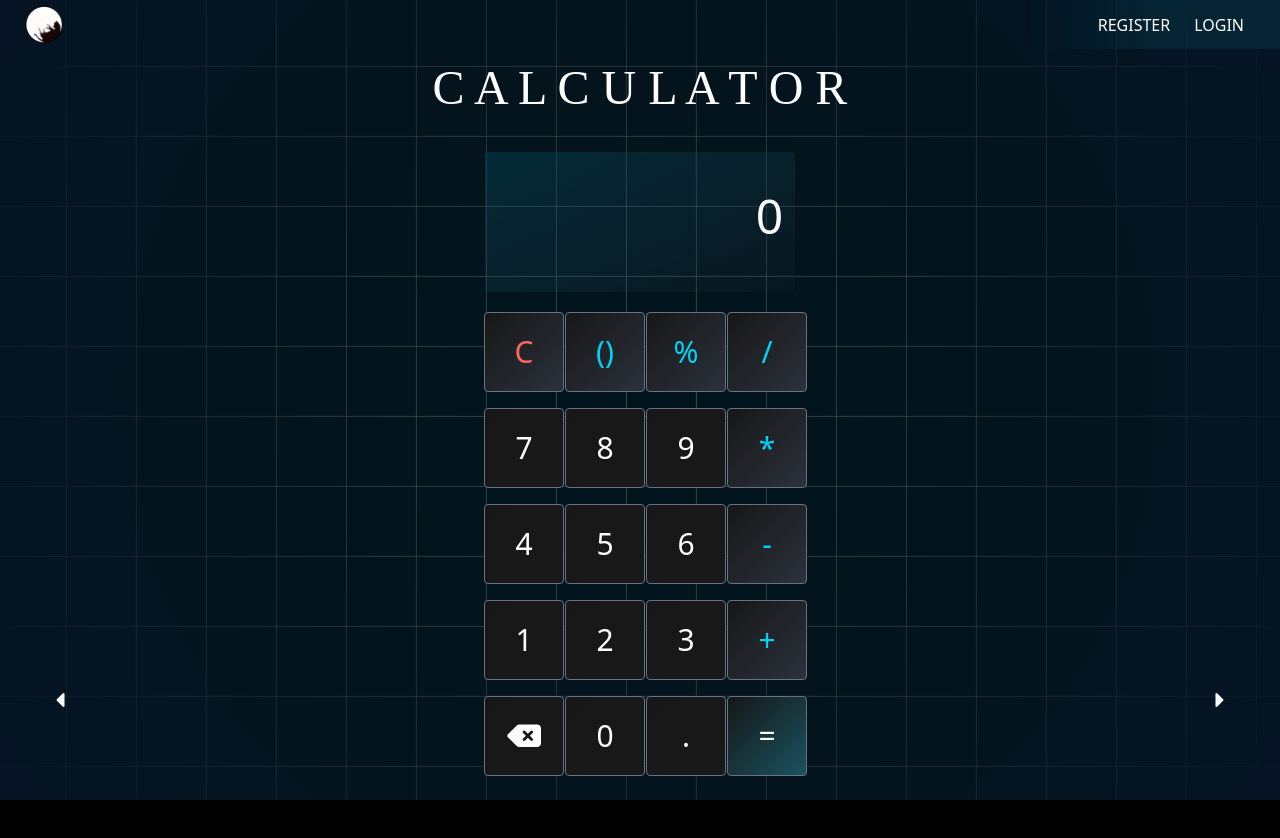
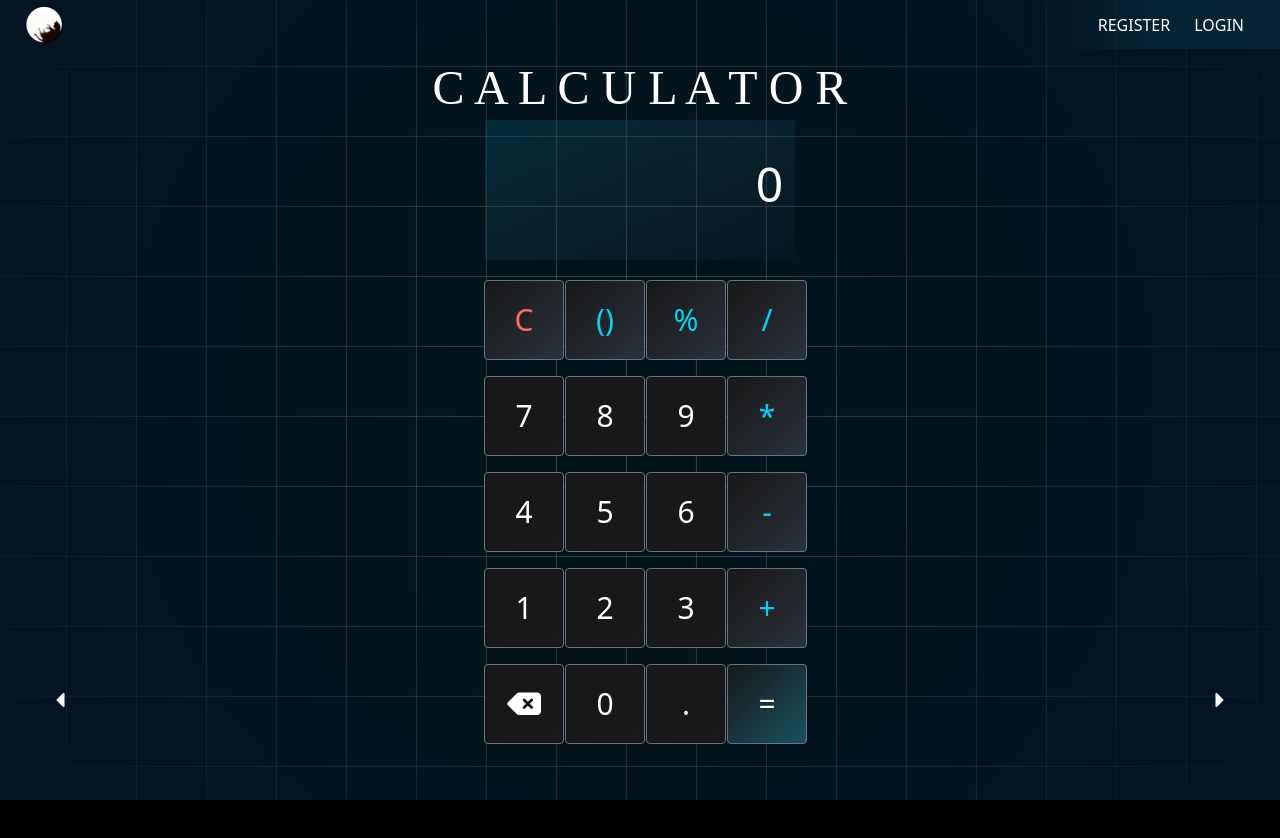
Before and after one commit to Zasmooncat/PortfolioWeb, a React (Vite) app: page /calculator in a window 1280 px wide. Shown: the top 838 px of the page. Built offline with nearby package versions, Linux system fonts and the light colour scheme; a web font is replaced by a local one.

Commit message:
final12 flechas

```diff
--- a/src/js/components/calculator.jsx
+++ b/src/js/components/calculator.jsx
@@ -45,7 +45,7 @@ const Calculator = () => {
             </p>
 
             <div className="m-auto w-[90%] md:w-1/2 lg:w-1/4 h-180 rounded-4xl relative ">
-                <div className=" w-[97%] mx-auto bg-linear-to-br from-cyan-800/30 to-gray-800/20  rounded p-4 mt-10 mb-5 h-25 md:h-35 relative">
+                <div className=" w-[97%] mx-auto bg-linear-to-br from-cyan-800/30 to-gray-800/20  rounded p-4 mt-2 mb-5 h-25 md:h-35 relative">
                     <p className="digitos  text-end text-white text-5xl absolute top-10 right-3">
                         {input || "0"}
                     </p>
```
